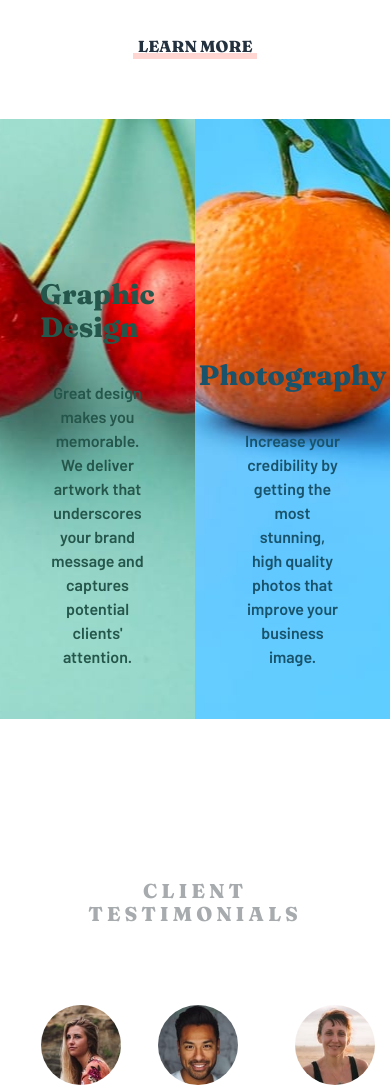
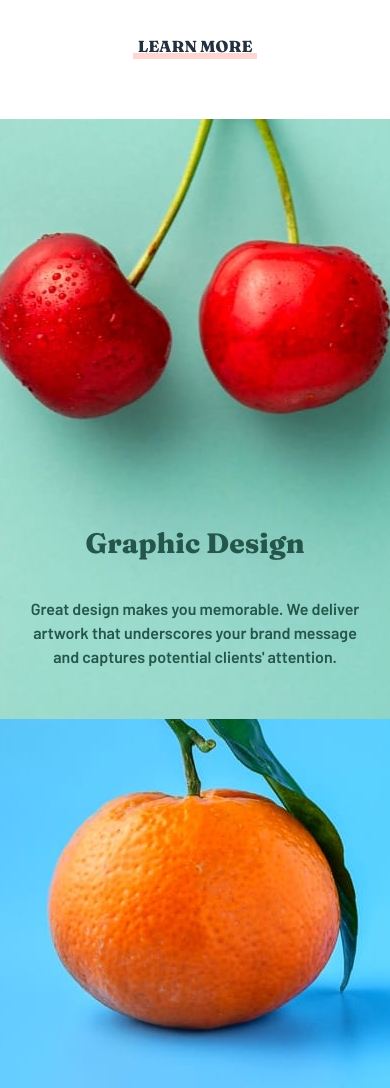
Before and after one commit to RichardBacon/sunnyside-agency-landing-page, a website built with Parcel: page src/index.html in a window 390 px wide. Shown: the part 1902-2990 px from the top of the page. Built offline with nearby package versions, Linux system fonts and the light colour scheme.

Commit message:
Make services section responsive for small screens

```diff
--- a/src/scss/components/_service.scss
+++ b/src/scss/components/_service.scss
@@ -10,6 +10,11 @@
   justify-content: flex-end;
   padding: 5rem;
   width: 50%;
+
+  @include respond(small) {
+    padding: 5rem 2rem;
+    width: 100%;
+  }
 }
 
 .service--graphic-design {
--- a/src/scss/pages/_home.scss
+++ b/src/scss/pages/_home.scss
@@ -1,5 +1,9 @@
 .services-section {
   display: flex;
+
+  @include respond(small) {
+    flex-direction: column;
+  }
 }
 
 .testimonials-section {
```
